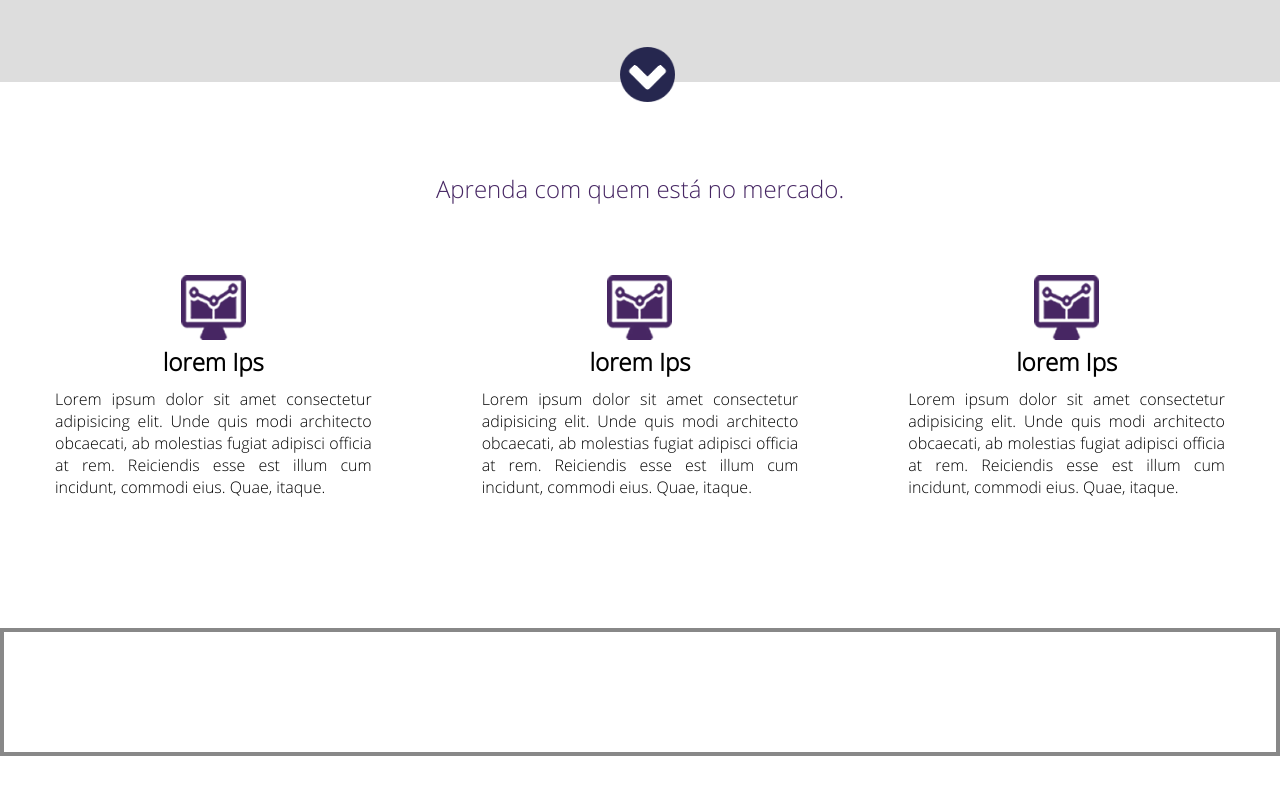
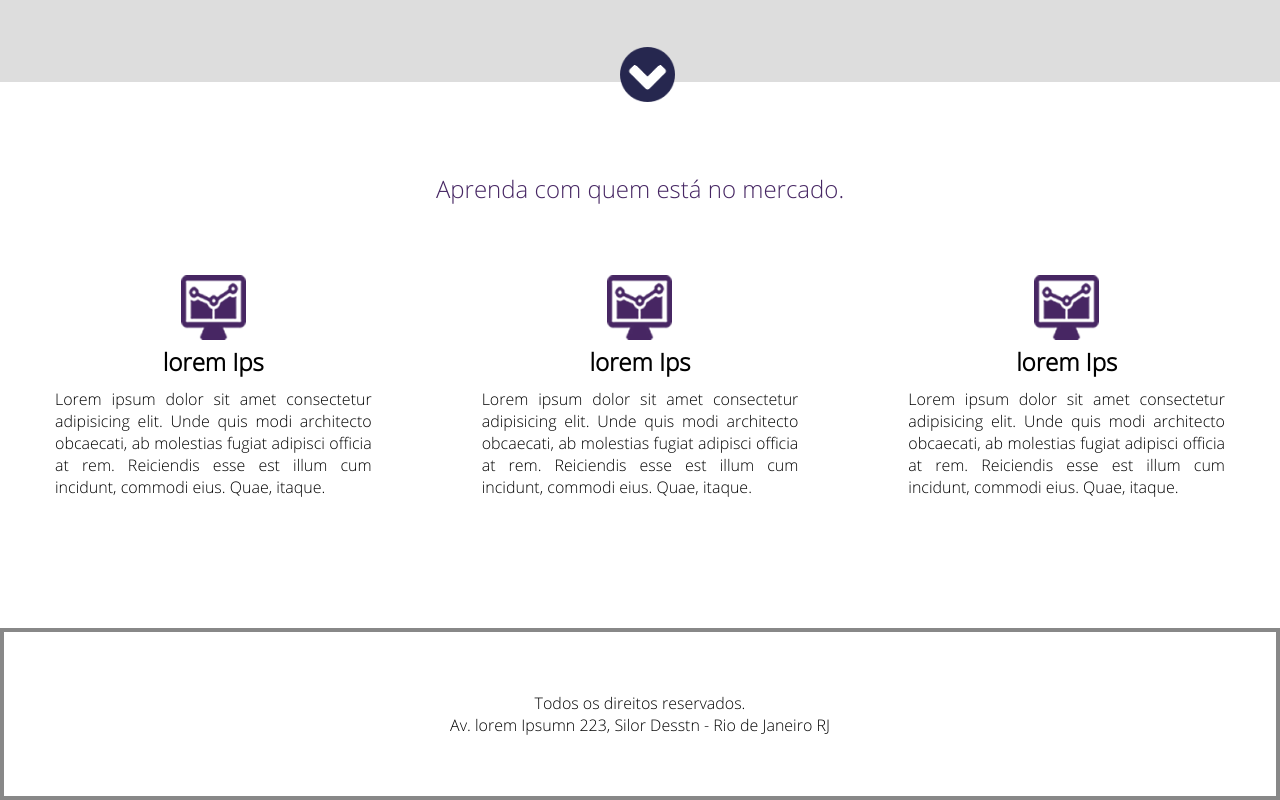
Before and after one commit to CarvalhoVictorH/siteTeste-html-css, a plain HTML site: page index.html in a window 1280 px wide. Shown: the part 865-1665 px from the top of the page. Before the commit the page ends 1621 px from the top, so only its background shows below. Drawn offline with Linux system fonts and the light colour scheme.

Commit message:
finalizando o projeto

```diff
--- a/index.html
+++ b/index.html
@@ -119,6 +119,8 @@
     </div>
 
     <div class="footer">
+        <p>Todos os direitos reservados.</p>
+        <p>Av. lorem Ipsumn 223, Silor Desstn - Rio de Janeiro RJ</p>
 
     </div>
 
```
Also changed, not shown: assets/img/Screenshot_2.png (added), assets/img/Screenshot_3.png (added), assets/img/Screenshot_4.png (added), assets/img/Screenshot_5.png (added), assets/img/Screenshot_6.png (added), assets/img/logoLoren.png (added).
